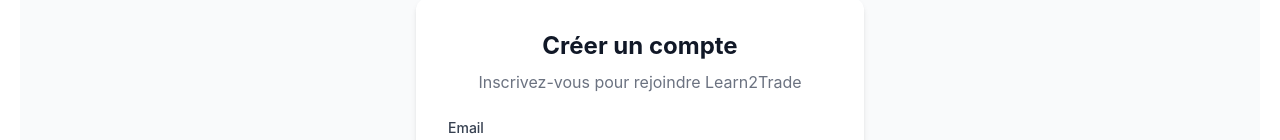
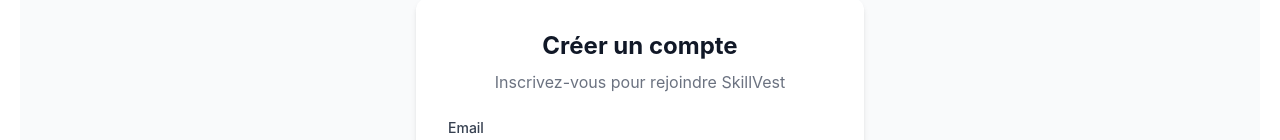
Before and after one commit to Tomsonne/Learn2Trade, a React (Vite) app in the folder frontend/: page /signup in a window 1280 px wide. Shown: the part 287-427 px from the top of the page. Built offline with nearby package versions, Linux system fonts and the light colour scheme; no server answers.

Commit message:
update footer learn2trade in skillvest

```diff
--- a/frontend/src/pages/Signup.jsx
+++ b/frontend/src/pages/Signup.jsx
@@ -31,7 +31,7 @@
       <div className="w-full max-w-md bg-white dark:bg-gray-800 shadow-md rounded-xl p-8">
         <h2 className="text-2xl font-bold text-center mb-2">Créer un compte</h2>
         <p className="text-center text-gray-500 mb-6">
-          Inscrivez-vous pour rejoindre Learn2Trade
+          Inscrivez-vous pour rejoindre SkillVest
         </p>
         <form onSubmit={handleSubmit} className="space-y-4">
           <div>
```
